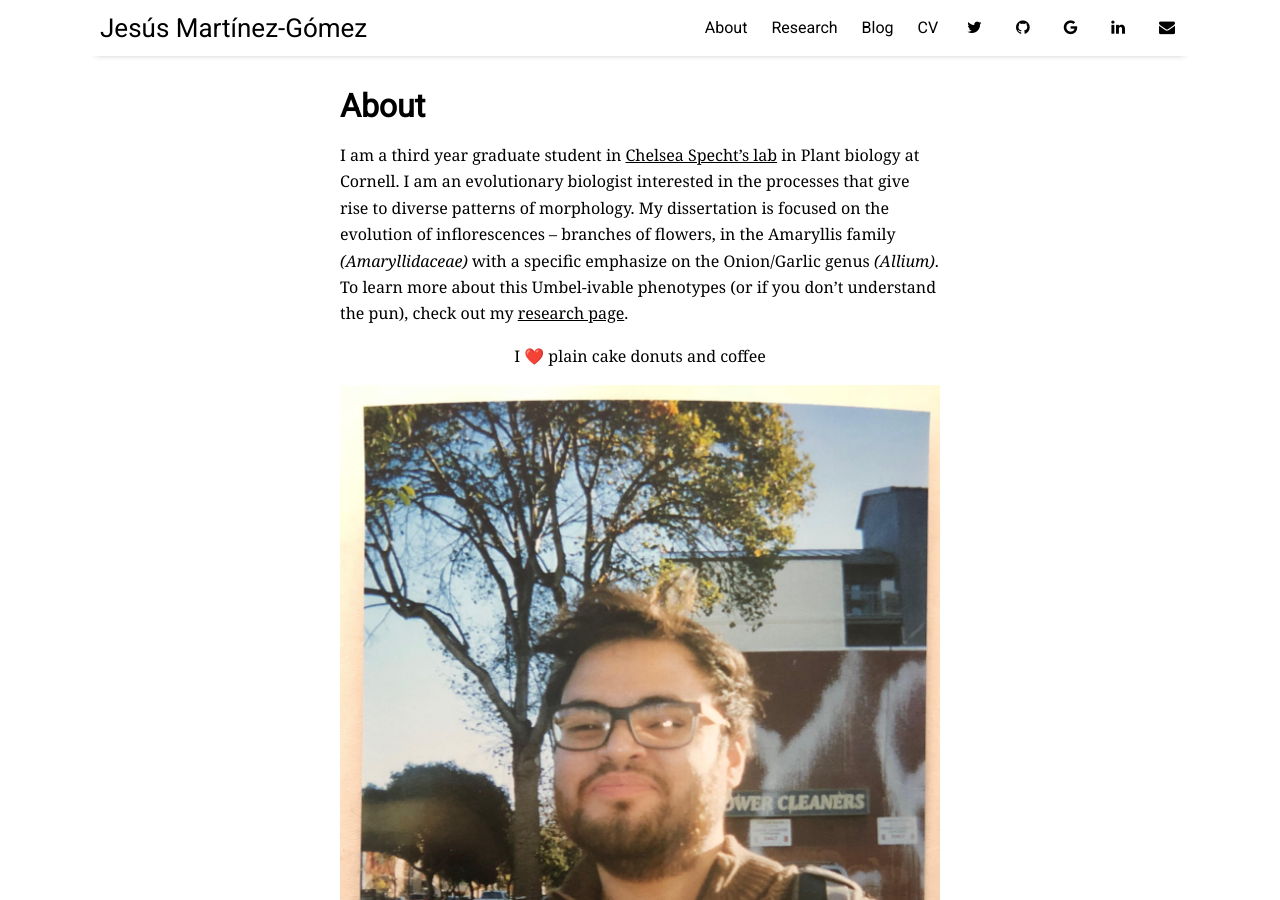
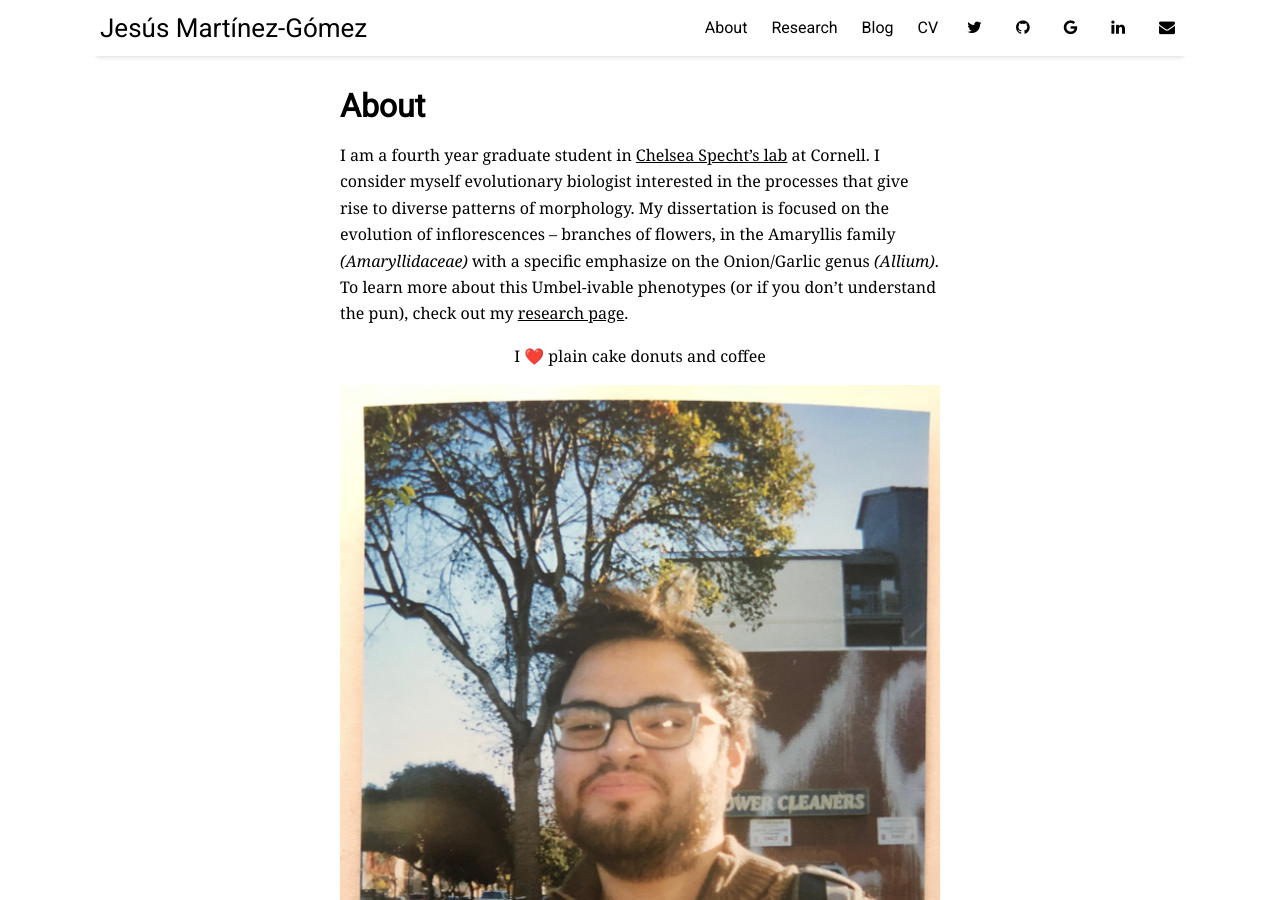
Before and after one commit to Jesusthebotanist/Jesusthebotanist.github.io, a Jekyll site: the page built from pages/about.md, in a window 1280 px wide and 900 px high. Built offline with Jekyll 4.4.1, drawn with Linux system fonts in a browser that asks for light colours; nearby versions of some CDN libraries; emoji names are drawn with the system emoji font.

Commit message:
updated about page

```diff
--- a/pages/about.md
+++ b/pages/about.md
@@ -2,15 +2,10 @@
 layout: misc
 title: About
 ---
-I am a third year graduate student in [Chelsea Specht's lab](http://blogs.cornell.edu/specht/) in Plant biology at Cornell. I am an evolutionary biologist interested in the processes that give rise to diverse patterns of morphology. My dissertation is focused on the evolution of inflorescences – branches of flowers, in the Amaryllis family *(Amaryllidaceae)* with a specific emphasize on the Onion/Garlic genus *(Allium)*. To learn more about this Umbel-ivable phenotypes (or if you don't understand the pun), check out my [research page](https://jesusthebotanist.github.io/projects/Umbels.html).
+I am a fourth year graduate student in [Chelsea Specht's lab](http://blogs.cornell.edu/specht/) at Cornell. I consider myself evolutionary biologist interested in the processes that give rise to diverse patterns of morphology. My dissertation is focused on the evolution of inflorescences – branches of flowers, in the Amaryllis family *(Amaryllidaceae)* with a specific emphasize on the Onion/Garlic genus *(Allium)*. To learn more about this Umbel-ivable phenotypes (or if you don't understand the pun), check out my [research page](https://jesusthebotanist.github.io/projects/Umbels.html).
 
 <p align="center">
   I :heart: plain cake donuts and coffee
 </p>
 ![alt text](/assets/img/donut.jpg "Yummmmy!")
-Photo credit:  [Mick Song](https://michaelsongagradstudent.github.io/)
-
-
-![alt text](/assets/img/Caterpiller1.jpg "Caterpiller!")
-
-![alt text](/assets/img/Caterpiller2.jpg "Youthful Jesus!")
+Photo credit: [Mick Song](https://michaelsongagradstudent.github.io/)
```
